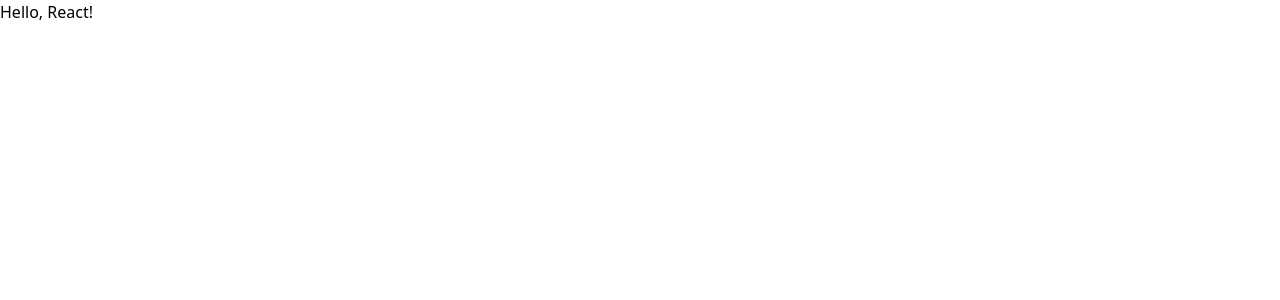
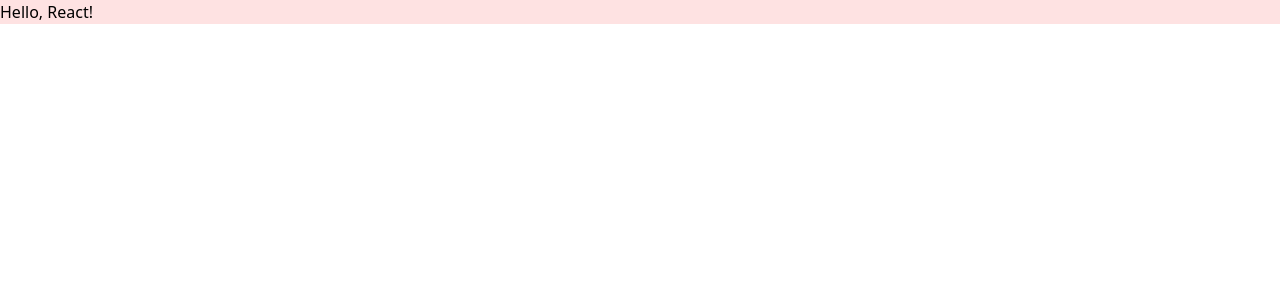
Before and after one commit to seon-2/bcs-part2-react, a React (Create React App) app in the folder dapp-03-31/: page / in a window 1280 px wide. Shown: the top 300 px of the page. Built offline with nearby package versions, Linux system fonts and the light colour scheme.

Commit message:
💄 [design] tailwind CSS 적용

```diff
--- a/dapp-03-31/src/App.js
+++ b/dapp-03-31/src/App.js
@@ -1,5 +1,5 @@
 function App() {
-  return <div>Hello, React!</div>;
+  return <div className="bg-red-100">Hello, React!</div>;
 }
 
 export default App;
```
